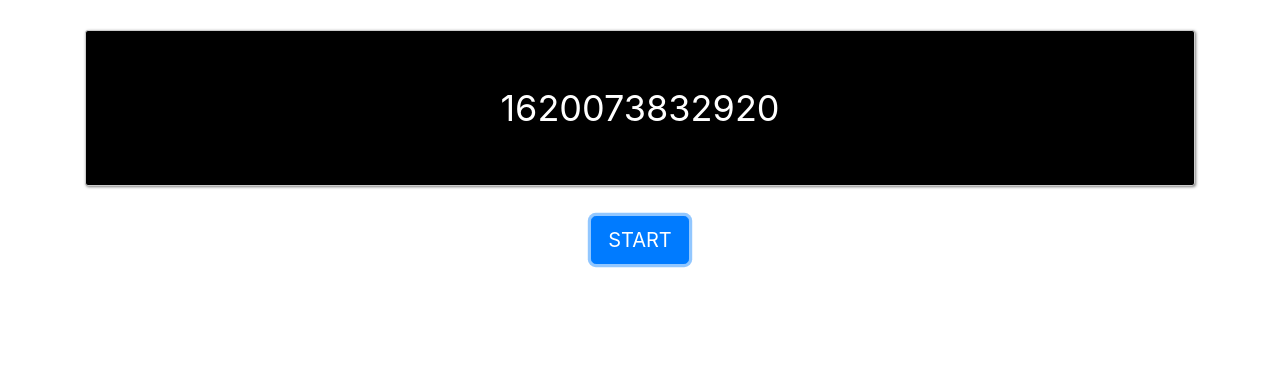
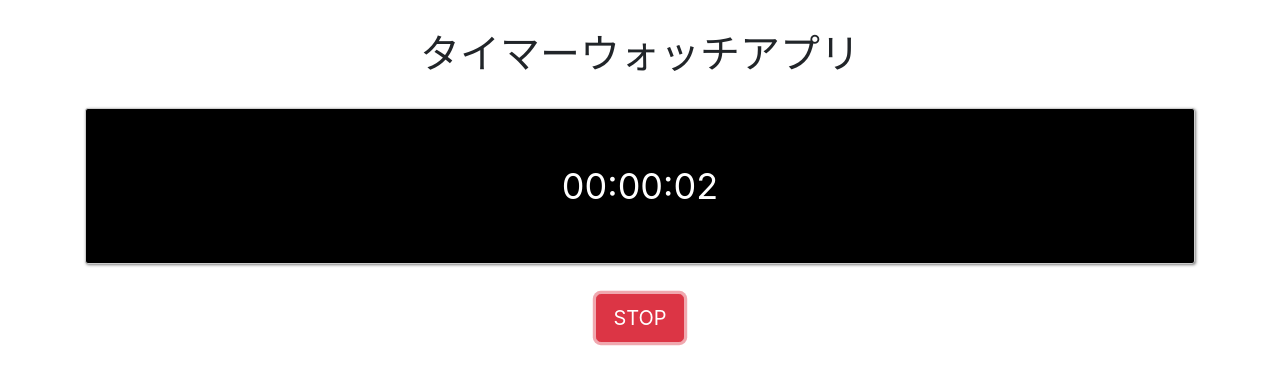
Before and after one commit to daisuke2549/frontend-development-practice, a plain HTML site: page stop-watch.html in a window 1280 px wide. Both pictures are taken after a click on the button "START". Drawn offline with nearby package versions, Linux system fonts and the light colour scheme.

Commit message:
understood remove and add class, setinterval learned how to use getTime method

```diff
--- a/css/stop-watch.css
+++ b/css/stop-watch.css
@@ -13,3 +13,24 @@
     border-radius: 3px;
     box-shadow: 1px 1px 3px rgba(0, 0, 0, .5);
 }
+
+.box{
+    margin-top: 100px;
+    text-align: center;
+}
+
+/*
+.box1{
+    width:100px;
+    background-color: blue;
+    margin: 0 auto;
+    color:white;
+    padding-top: 20px;
+}
+.box2{
+    width:100px;
+    background-color: red;
+    margin: 50px auto 0;
+    color:white;
+    padding-bottom: 60px;
+} */
--- a/stop-watch.html
+++ b/stop-watch.html
@@ -10,6 +10,7 @@
 </head>
 <body>
     <div class="container">
+        <h1>タイマーウォッチアプリ</h1>
 
         <p id="timer">00:00:00</p>
 
@@ -19,7 +20,18 @@
         </div>
     </div>
 
-    <!-- <button id="btn">ボタン</button> -->
+    <!-- <button id="btn">ボタン</button>
+
+
+<!-- <div class="box">
+    <div class="box1">
+        box1
+    </div>
+    <div class="box2">
+        box2
+    </div>
+</div> -->
+
 
 <script>
     //0を追加する
@@ -54,18 +66,57 @@
     //        console.log('this is clicked')
     // },false);
 
+    var start;
+    var time_id;
+
+
     document.getElementById('start_stop').addEventListener
     ('click', function(){
-        var start = new Date();
+        if(this.innerHTML === 'START'){
+            start = new Date();
+            timer_id  = setInterval(goTimer, 10);   //setIntervalで特定の処理を一定時間繰り返す
+            //STOPボタンにする
+            this.innerHTML = 'STOP';
+            this.classList.remove('btn-primary')
+            this.classList.add('btn-danger');
+        }else {
+            clearInterval(timer_id);
 
-        setInterval(goTimer, 100);   //setIntervalで特定の処理を一定時間繰り返す
+           //STARTボタンに戻す
+           this.innerHTML  = 'START';
+           this.classList.remove('btn-danger');
+           this.classList.add('btn-primary');
+        }
     });
+
+    var addZero =  function(value){
+        if(value < 10){
+            value = '0' + value;
+        }
+        return value;
+    }
 
     var goTimer = function(){
         var now = new Date();
 
-        document.getElementById('timer').innerHTML =
-        now.getTime();
+
+        var milli = now.getTime()  -   start.getTime();
+        var seconds = Math.floor(milli / 1000);
+        var minutes = Math.floor(seconds / 60);
+        var hours = Math.floor(minutes /60);
+       //Math.floor() 関数は与えられた数値以下の最大の整数を返します。
+
+       seconds = seconds - minutes * 60;
+       minutes = minutes  - hours * 60;
+
+       hours = addZero(hours);
+       minutes = addZero(minutes);
+       seconds  = addZero(seconds);
+
+        // document.getElementById('timer').innerHTML =
+        // now.getTime() - start.getTime();
+        document.getElementById('timer').innerHTML = hours + ':' + minutes + ':' + seconds;
+
     }
 
 
```
